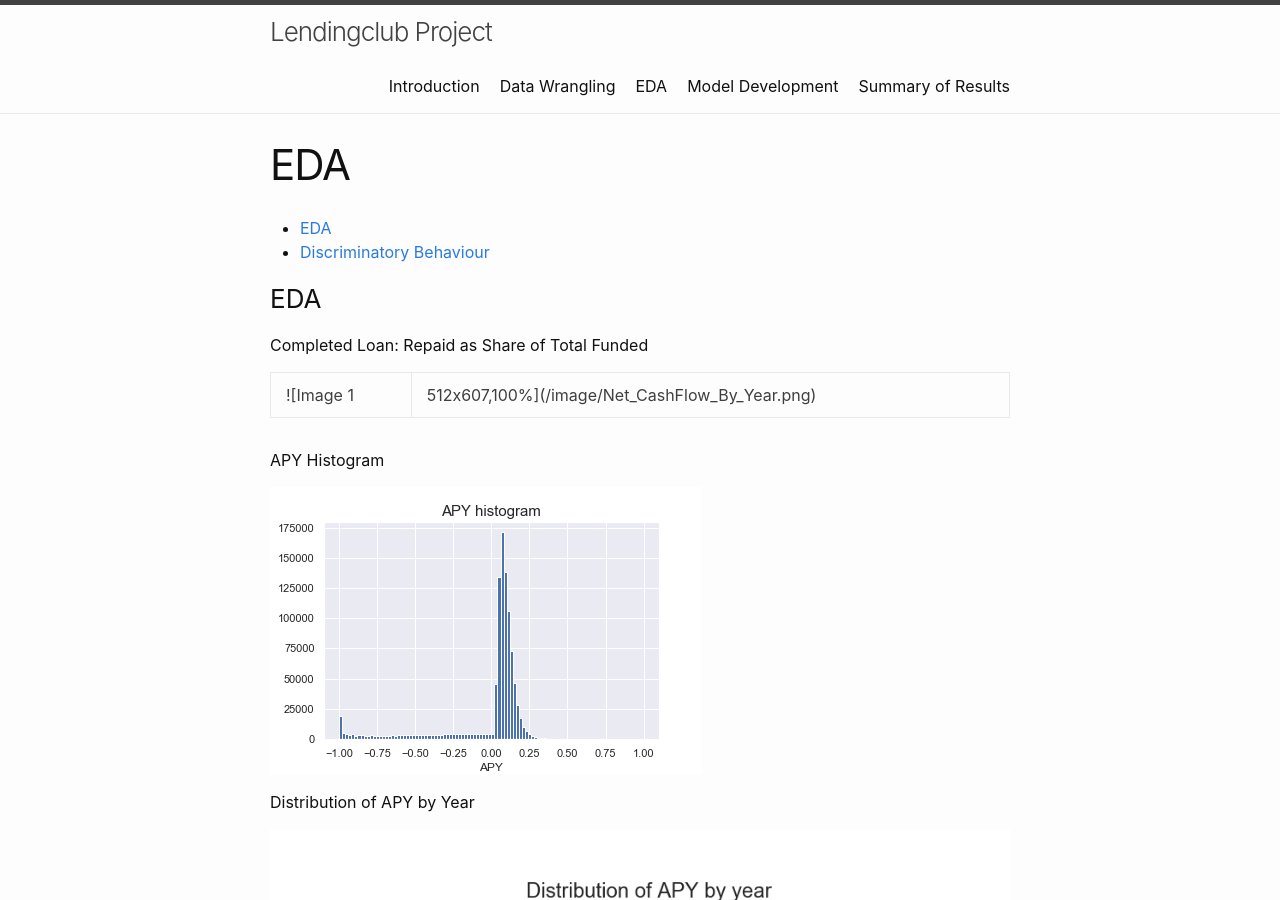
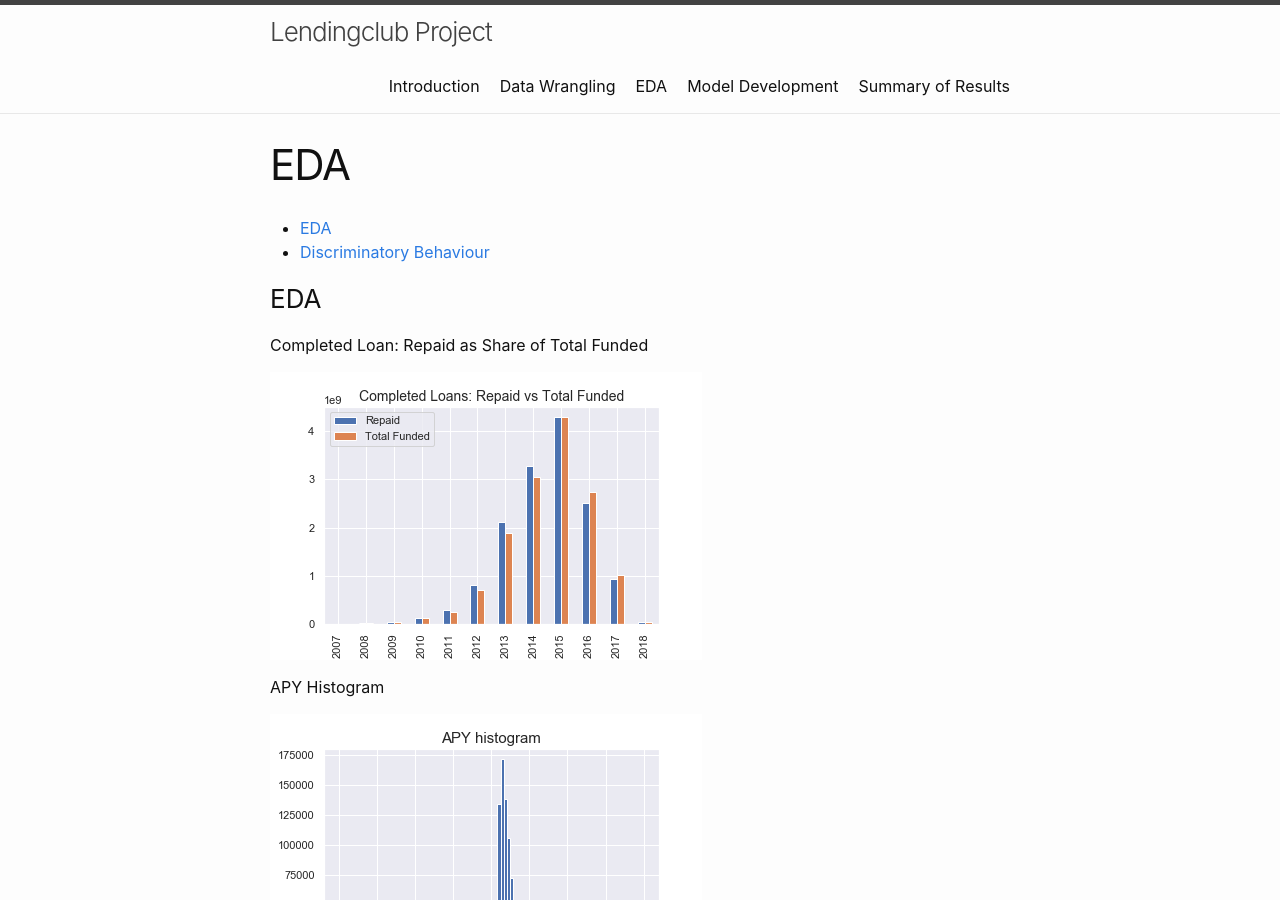
Before and after one commit to junparkh/LendingClub, a Jekyll site: the page built from menu2.md, in a window 1280 px wide and 900 px high. Built offline with Jekyll 4.4.1, drawn with Linux system fonts in a browser that asks for light colours.

Commit message:
Update menu2.md

```diff
--- a/menu2.md
+++ b/menu2.md
@@ -10,7 +10,7 @@ permalink: /menu2/
 ### EDA
 Completed Loan: Repaid as Share of Total Funded
 
-![Image 1|512x607,100%](/image/Net_CashFlow_By_Year.png)
+![Image 1](/image/Net_CashFlow_By_Year.png)
 
 APY Histogram
 
```
